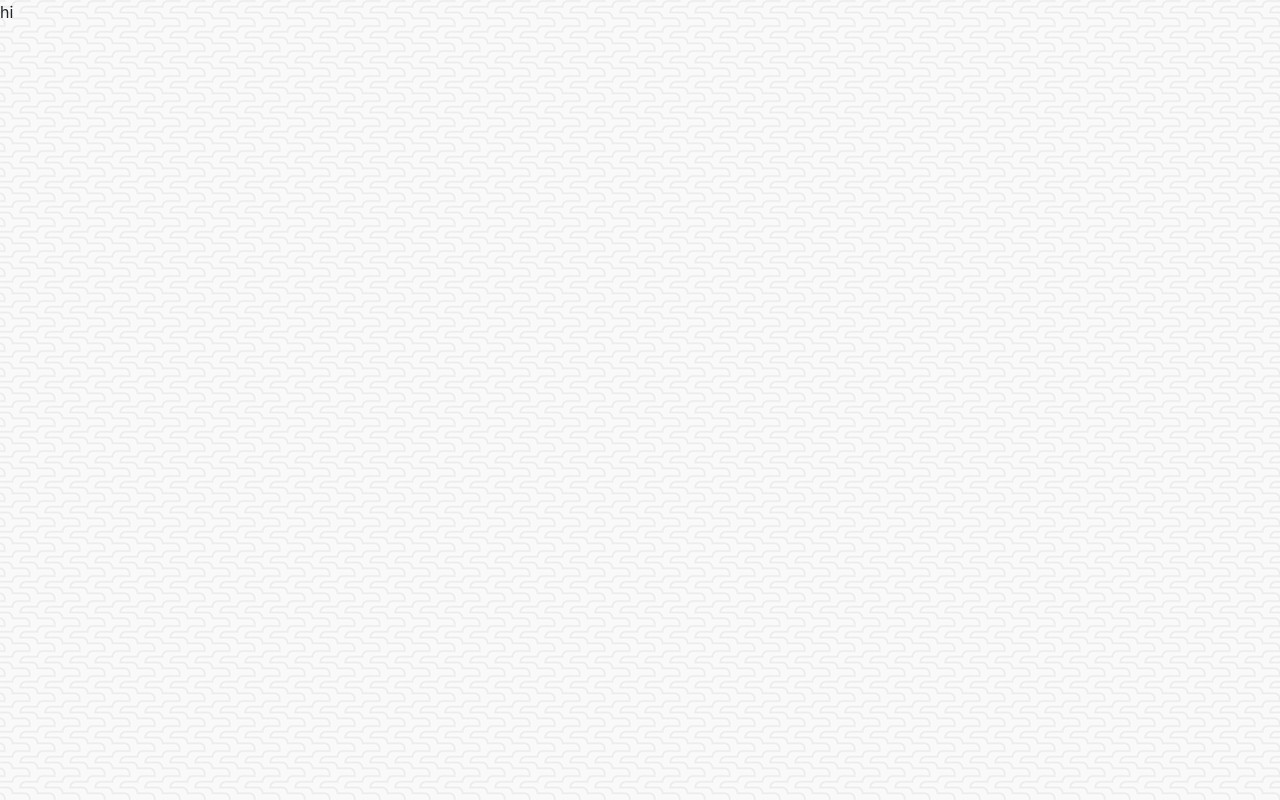
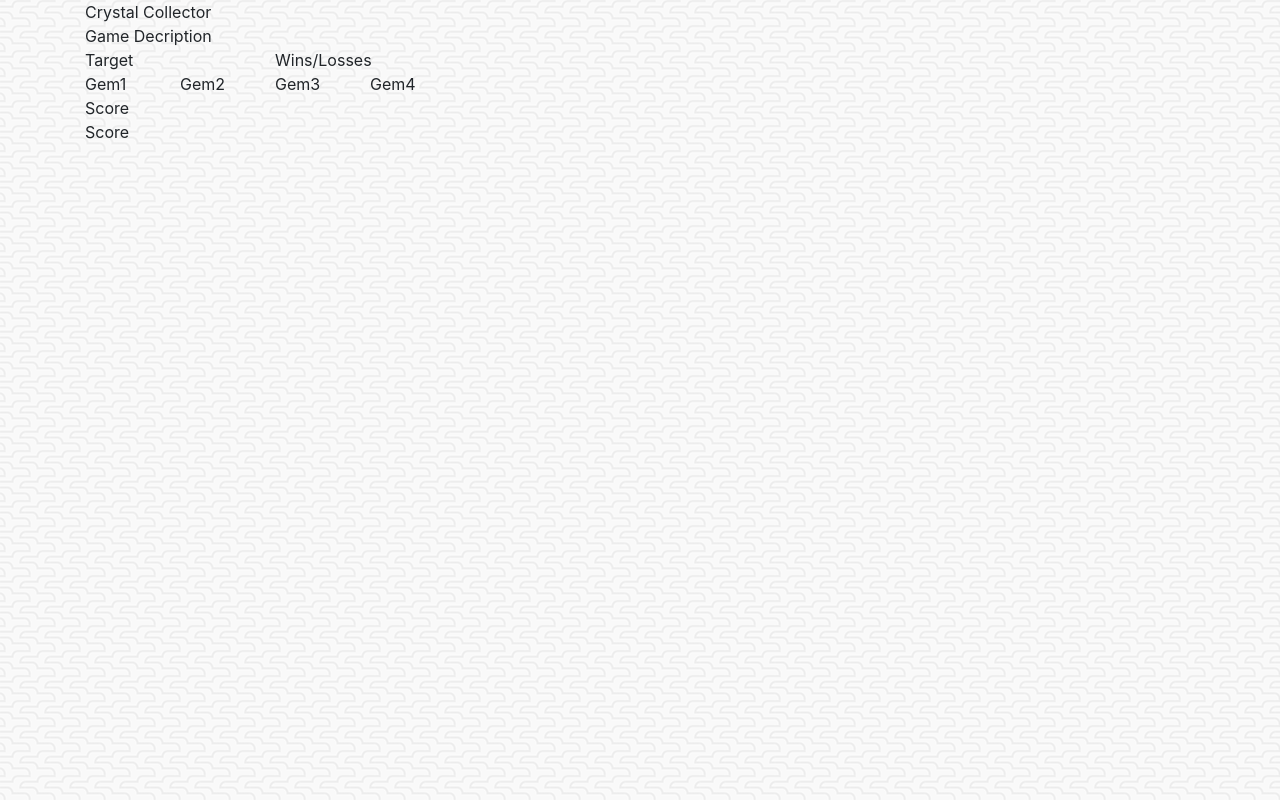
Before and after one commit to kqarlos/CrystalCollector, a plain HTML site: page index.html in a window 1280 px wide. Drawn offline with nearby package versions, Linux system fonts and the light colour scheme.

Commit message:
Sets place holders using bootstraps' grid

```diff
--- a/index.html
+++ b/index.html
@@ -14,9 +14,33 @@
 </head>
 
 <body>
-    <div>
-        hi
+
+    <div class="container">
+        <div class="row">
+            <div class="col-6">Crystal Collector</div>
+        </div>
+        <div class="row">
+            <div class="col-6">Game Decription</div>
+        </div>
+        <div class="row">
+            <div class="col-2">Target</div>
+            <div class="col-2">Wins/Losses</div>
+        </div>
+        <div class="row">
+            <div class="col-1">Gem1</div>
+            <div class="col-1">Gem2</div>
+            <div class="col-1">Gem3</div>
+            <div class="col-1">Gem4</div>
+        </div>
+        <div class="row">
+            <div class="col-6">Score</div>
+        </div>
+        <div class="row">
+            <div class="col-6">Score</div>
+        </div>
+
     </div>
+
 
 
     <script src="./script.js"></script>
```
